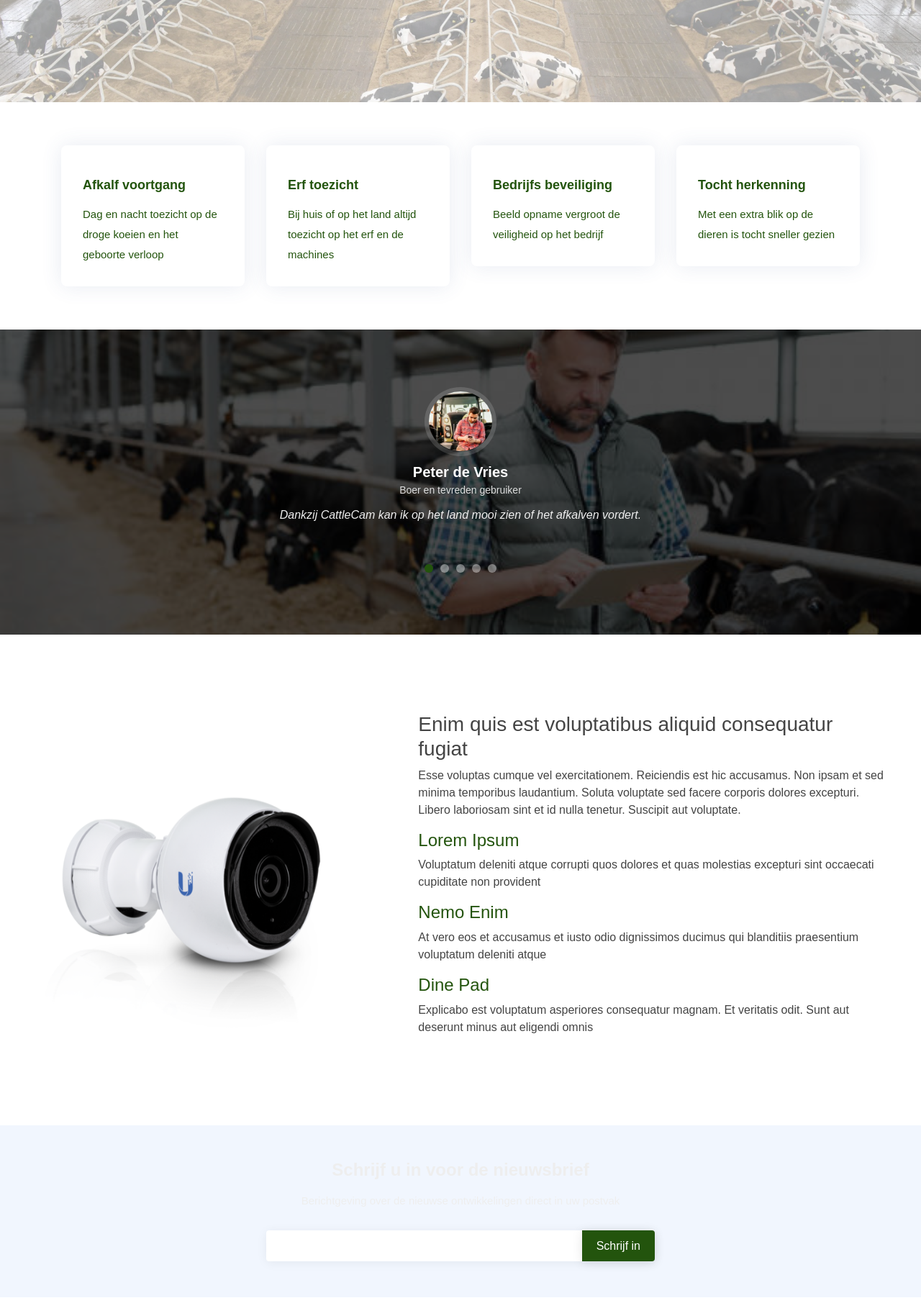
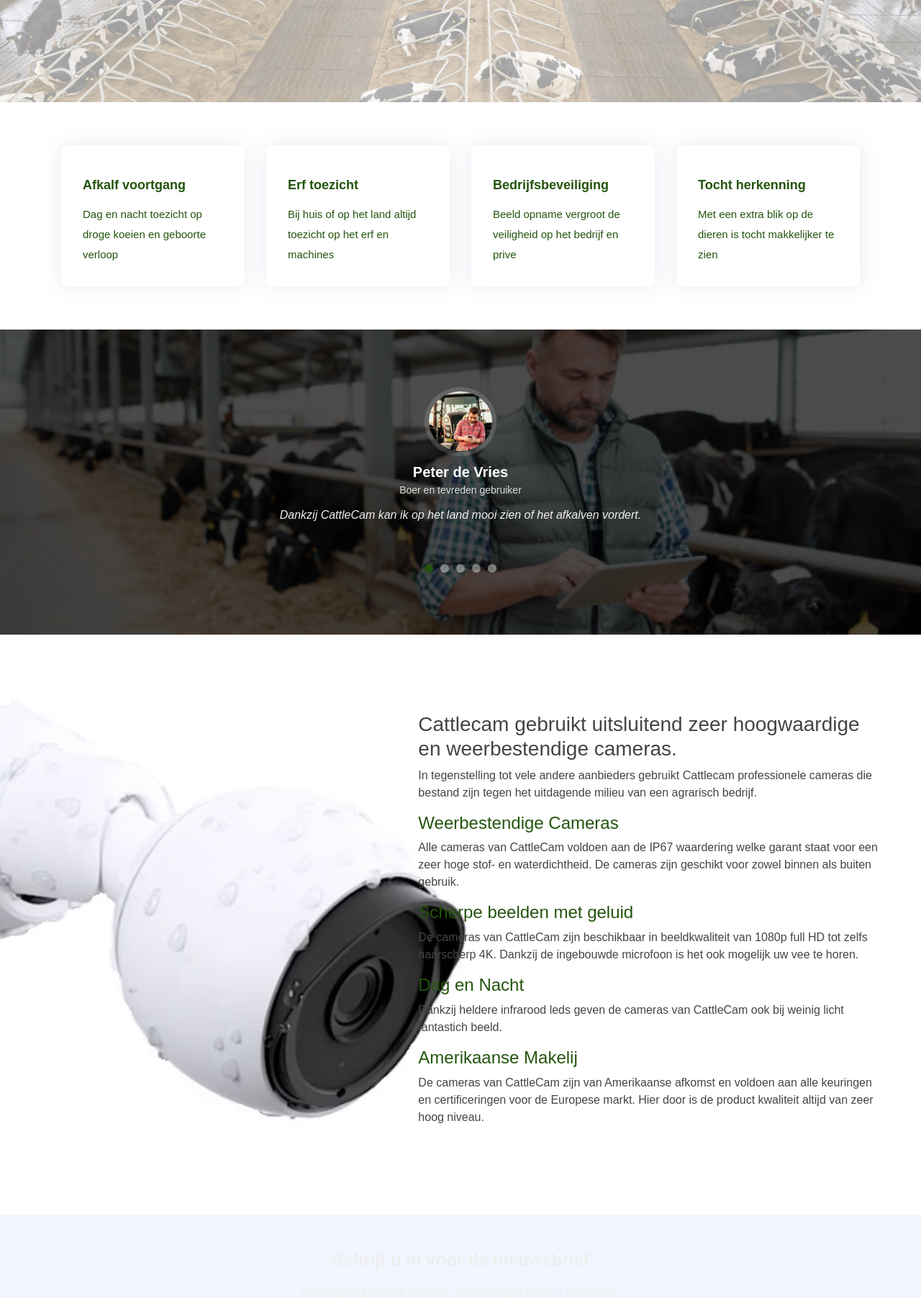
Before and after one commit to jorikslotman/CattleCam_web, a Django app: page / in a window 1280 px wide. Shown: the part 548-2352 px from the top of the page at 72% size. Run offline with Django 3.2, Linux system fonts and the light colour scheme; some libraries are stand-ins or nearby versions; some web fonts are replaced.

Commit message:
iconen voor favorieten favicon.ico gemaakt
mappenstructuur afbeeldingen opgeruimd

```diff
--- a/cattleweb_root/cattleweb/apps/pageviewer/templates/pageviewer/index.html
+++ b/cattleweb_root/cattleweb/apps/pageviewer/templates/pageviewer/index.html
@@ -30,14 +30,14 @@
     <div class="container" data-aos="fade-up">
         {% url 'pageviewer:producten' as pageviewer_gallerij_url %}
 
-        <div class="row {% if request.get_full_path == pageviewer_gallerij_url %} active {% endif %}">
+        <div class="row {% if request.get_full_path == pageviewer_gallerij_url %} active {% endif %}" style="align-items: flex-start;">
 
             <div class="col-md-6 col-lg-3 d-flex align-items-stretch mb-5 mb-lg-0 ">
                 <a href="{% url 'pageviewer:gallerij' %}">
                     <div class="icon-box" data-aos="fade-up" data-aos-delay="100">
                         <div class="icon"><i class="bx bxl-dribbble"></i></div>
                         <h4 class="title">Afkalf voortgang</h4>
-                        <p class="description">Dag en nacht toezicht op de droge koeien en het geboorte verloop</p>
+                        <p class="description">Dag en nacht toezicht op droge koeien en geboorte verloop</p>
                     </div>
                 </a>
             </div>
@@ -48,7 +48,7 @@
                     <div class="icon-box" data-aos="fade-up" data-aos-delay="200">
                         <div class="icon"><i class="bx bx-file"></i></div>
                         <h4 class="title">Erf toezicht</h4>
-                        <p class="description">Bij huis of op het land altijd toezicht op het erf en de machines</p>
+                        <p class="description">Bij huis of op het land altijd toezicht op het erf en machines</p>
                     </div>
                 </a>
             </div>
@@ -57,8 +57,8 @@
                 <a href="{% url 'pageviewer:gallerij' %}">
                     <div class="icon-box" data-aos="fade-up" data-aos-delay="300">
                         <div class="icon"><i class="bx bx-tachometer"></i></div>
-                        <h4 class="title">Bedrijfs beveiliging</h4>
-                        <p class="description">Beeld opname vergroot de veiligheid op het bedrijf</p>
+                        <h4 class="title">Bedrijfsbeveiliging</h4>
+                        <p class="description">Beeld opname vergroot de veiligheid op het bedrijf en prive</p>
                     </div>
                 </a>
             </div>
@@ -68,7 +68,7 @@
                     <div class="icon-box" data-aos="fade-up" data-aos-delay="400">
                         <div class="icon"><i class="bx bx-world"></i></div>
                         <h4 class="title">Tocht herkenning</h4>
-                        <p class="description">Met een extra blik op de dieren is tocht sneller gezien</p>
+                        <p class="description">Met een extra blik op de dieren is tocht makkelijker te zien</p>
                     </div>
                 </a>
             </div>
@@ -86,37 +86,32 @@
 
         <div class="row">
             <div class="col-xl-5 col-lg-6 video-box d-flex justify-content-center align-items-stretch">
-                <img src="{% static 'pageviewer/img/camera_g4.png' %}" class="img-fluid"
-                     style="transform: scaleX(-1);">
+                <img src="{% static 'pageviewer/img/camera_nat.jpg' %}">
             </div>
 
             <div class="col-xl-7 col-lg-6 icon-boxes d-flex flex-column align-items-stretch justify-content-center py-5 px-lg-5">
-                <h3>Enim quis est voluptatibus aliquid consequatur fugiat</h3>
-                <p>Esse voluptas cumque vel exercitationem. Reiciendis est hic accusamus. Non ipsam et sed minima
-                    temporibus laudantium. Soluta voluptate sed facere corporis dolores excepturi. Libero laboriosam
-                    sint et id nulla tenetur. Suscipit aut voluptate.</p>
+                <h3>Cattlecam gebruikt uitsluitend zeer hoogwaardige en weerbestendige cameras.</h3>
+                <p>In tegenstelling tot vele andere aanbieders gebruikt Cattlecam professionele cameras die bestand zijn
+                    tegen het uitdagende milieu van een agrarisch bedrijf. </p>
 
-                <div class="icon-box">
-                    <div class="icon"><i class="bx bx-fingerprint"></i></div>
-                    <h4 class="title"><a href="">Lorem Ipsum</a></h4>
-                    <p class="description">Voluptatum deleniti atque corrupti quos dolores et quas molestias excepturi
-                        sint occaecati cupiditate non provident</p>
-                </div>
+                <h4 class="title"><a href="">Weerbestendige Cameras</a></h4>
+                <p class="description">Alle cameras van CattleCam voldoen aan de IP67 waardering welke garant staat
+                    voor een zeer hoge stof- en waterdichtheid. De cameras zijn geschikt voor zowel binnen als
+                    buiten gebruik.</p>
 
-                <div class="icon-box">
-                    <div class="icon"><i class="bx bx-gift"></i></div>
-                    <h4 class="title"><a href="">Nemo Enim</a></h4>
-                    <p class="description">At vero eos et accusamus et iusto odio dignissimos ducimus qui blanditiis
-                        praesentium voluptatum deleniti atque</p>
-                </div>
+                <h4 class="title"><a href="">Scherpe beelden met geluid</a></h4>
+                <p class="description">De cameras van CattleCam zijn beschikbaar in beeldkwaliteit van 1080p full HD tot
+                    zelfs haarscherp 4K. Dankzij de ingebouwde microfoon is het ook mogelijk uw vee te horen.</p>
 
-                <div class="icon-box">
-                    <div class="icon"><i class="bx bx-atom"></i></div>
-                    <h4 class="title"><a href="">Dine Pad</a></h4>
-                    <p class="description">Explicabo est voluptatum asperiores consequatur magnam. Et veritatis odit.
-                        Sunt aut deserunt minus aut eligendi omnis</p>
-                </div>
+                <h4 class="title"><a href="">Dag en Nacht</a></h4>
+                <p class="description">Dankzij heldere infrarood leds geven de cameras van CattleCam ook bij weinig
+                    licht fantastich beeld.</p>
 
+                <h4 class="title"><a href="">Amerikaanse Makelij</a></h4>
+                <p class="description">De cameras van CattleCam zijn van Amerikaanse afkomst en voldoen aan alle
+                    keuringen en certificeringen voor de Europese markt. Hier door is de product kwaliteit altijd van
+                    zeer
+                    hoog niveau.</p>
             </div>
         </div>
 
@@ -126,7 +121,7 @@
 
 {% block testimonials %}
 <!-- ======= Testimonials Section ======= -->
-<section id="testimonials" class="testimonials" style="background: url({% static 'pageviewer/img/testimonials-bg.jpg' %}) no-repeat; padding: 80px 0;
+<section id="testimonials" class="testimonials" style="background: url({% static 'pageviewer/img/testimonials/testimonials-bg.jpg' %}) no-repeat; padding: 80px 0;
   background-position: center center;
   background-size: cover;
   position: relative;;">
@@ -135,7 +130,7 @@
         <div class="owl-carousel testimonials-carousel">
 
             <div class="testimonial-item">
-                <img src="{% static 'pageviewer/img/testimonials-1.jpg' %}" class="testimonial-img" alt="">
+                <img src="{% static 'pageviewer/img/testimonials/testimonials-1.jpg' %}" class="testimonial-img" alt="">
                 <h3>Peter de Vries</h3>
                 <h4>Boer en tevreden gebruiker</h4>
                 <p>
@@ -146,7 +141,7 @@
             </div>
 
             <div class="testimonial-item">
-                <img src="{% static 'pageviewer/img/testimonials-2.jpg' %}" class="testimonial-img" alt="">
+                <img src="{% static 'pageviewer/img/testimonials/testimonials-2.jpg' %}" class="testimonial-img" alt="">
                 <h3>Sara Wilsson</h3>
                 <h4>Designer</h4>
                 <p>
@@ -158,7 +153,7 @@
             </div>
 
             <div class="testimonial-item">
-                <img src="{% static 'pageviewer/img/testimonials-3.jpg' %}" class="testimonial-img" alt="">
+                <img src="{% static 'pageviewer/img/testimonials/testimonials-3.jpg' %}" class="testimonial-img" alt="">
                 <h3>Jena Karlis</h3>
                 <h4>Store Owner</h4>
                 <p>
@@ -170,7 +165,7 @@
             </div>
 
             <div class="testimonial-item">
-                <img src="{% static 'pageviewer/img/testimonials-4.jpg' %}" class="testimonial-img" alt="">
+                <img src="{% static 'pageviewer/img/testimonials/testimonials-4.jpg' %}" class="testimonial-img" alt="">
                 <h3>Matt Brandon</h3>
                 <h4>Freelancer</h4>
                 <p>
@@ -182,7 +177,7 @@
             </div>
 
             <div class="testimonial-item">
-                <img src="{% static 'pageviewer/img/testimonials-5.jpg' %}" class="testimonial-img" alt="">
+                <img src="{% static 'pageviewer/img/testimonials/testimonials-5.jpg' %}" class="testimonial-img" alt="">
                 <h3>John Larson</h3>
                 <h4>Entrepreneur</h4>
                 <p>
--- a/cattleweb_root/cattleweb/templates/cattleweb/components/header.html
+++ b/cattleweb_root/cattleweb/templates/cattleweb/components/header.html
@@ -3,6 +3,10 @@
 <meta name="viewport" content="width=device-width, initial-scale=1, shrink-to-fit=no">
 <meta name="description" content="">
 <meta name="author" content="">
+
+<!-- Favicons -->
+<link href="{% static 'pageviewer/img/icons/favicon.ico' %}" rel="icon">
+<link href="{% static 'pageviewer/img/icons/apple-touch-icon.ico' %}" rel="apple-touch-icon">
 
 <!-- Bootstrap core CSS -->
 <link href="{% static 'cattleweb/css/bootstrap.min.css' %}" rel="stylesheet">
```
Also changed, not shown: cattleweb_root/cattleweb/apps/pageviewer/templates/pageviewer/over_ons.html (+15 -9 lines), cattleweb_root/cattleweb/apps/pageviewer/static/pageviewer/img/camera_nat.jpg, cattleweb_root/cattleweb/apps/pageviewer/static/pageviewer/img/gallerij/im10.jpg (added), cattleweb_root/cattleweb/apps/pageviewer/static/pageviewer/img/gallerij/im11.jpg (added), cattleweb_root/cattleweb/apps/pageviewer/static/pageviewer/img/gallerij/im9.jpeg (added), cattleweb_root/cattleweb/apps/pageviewer/static/pageviewer/img/icons/apple-touch-icon.ico (added), cattleweb_root/cattleweb/apps/pageviewer/static/pageviewer/img/icons/favicon.ico (added), cattleweb_root/cattleweb/apps/pageviewer/static/pageviewer/img/testimonials/testimonials-1.jpg (renamed from cattleweb_root/cattleweb/apps/pageviewer/static/pageviewer/img/testimonials-1.jpg), cattleweb_root/cattleweb/apps/pageviewer/static/pageviewer/img/testimonials/testimonials-2.jpg (renamed from cattleweb_root/cattleweb/apps/pageviewer/static/pageviewer/img/testimonials-2.jpg), cattleweb_root/cattleweb/apps/pageviewer/static/pageviewer/img/testimonials/testimonials-3.jpg (renamed from cattleweb_root/cattleweb/apps/pageviewer/static/pageviewer/img/testimonials-3.jpg), cattleweb_root/cattleweb/apps/pageviewer/static/pageviewer/img/testimonials/testimonials-4.jpg (renamed from cattleweb_root/cattleweb/apps/pageviewer/static/pageviewer/img/testimonials-4.jpg), cattleweb_root/cattleweb/apps/pageviewer/static/pageviewer/img/testimonials/testimonials-5.jpg (renamed from cattleweb_root/cattleweb/apps/pageviewer/static/pageviewer/img/testimonials-5.jpg), cattleweb_root/cattleweb/apps/pageviewer/static/pageviewer/img/testimonials/testimonials-bg.jpg (renamed from cattleweb_root/cattleweb/apps/pageviewer/static/pageviewer/img/testimonials-bg.jpg), cattleweb_root/cattleweb/static/cattleweb/vendor/boxicons/css/boxicons.css.
